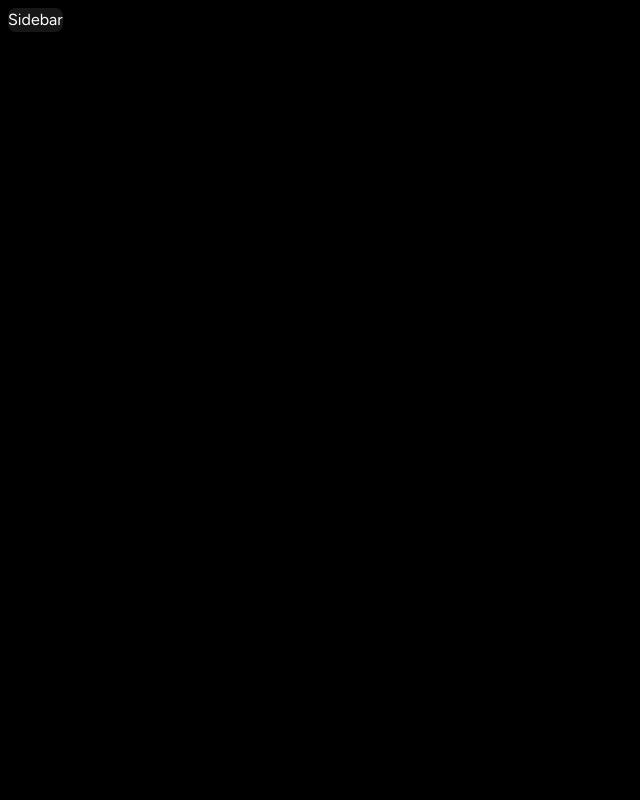
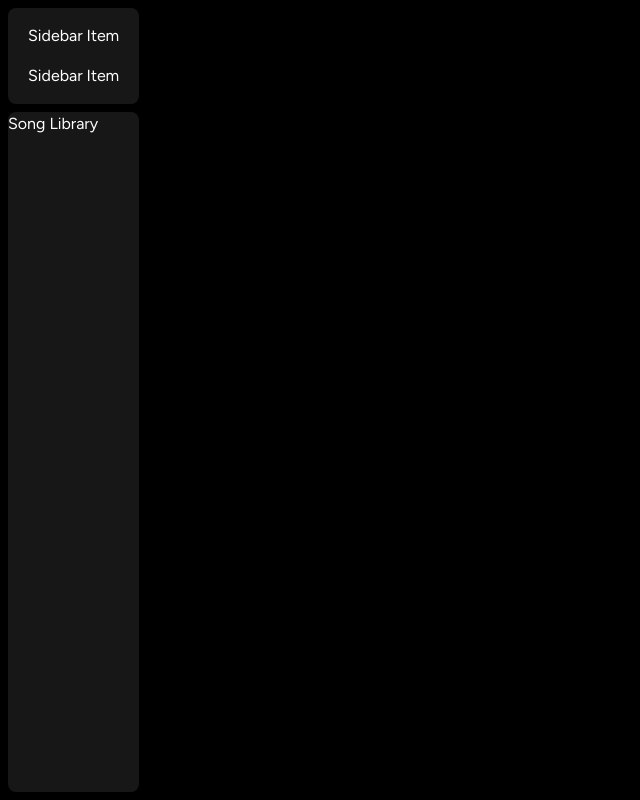
Before and after one commit to michaelorina/fullstack-spotify-clone, a Next.js app: page / in a window 1280 px wide. Shown: the whole page, without its empty margins (0-640 px from the left). Built offline with nearby package versions, Linux system fonts and the light colour scheme.

Commit message:
create sidebaritem

```diff
--- a/components/Sidebar.tsx
+++ b/components/Sidebar.tsx
@@ -5,6 +5,8 @@ import { useMemo } from "react";
 import {HiHome} from "react-icons/hi"
 import {BiHome} from "react-icons/bi"
 import Box from "./Box";
+import SidebarItem from "./SidebarItem";
+
 
 interface SidebarProps{
     children: React.ReactNode;
@@ -41,7 +43,23 @@ const Sidebar:React.FC<SidebarProps> = ({
                 p-2
             ">
                 <Box>
-                    Sidebar
+                    <div className="
+                        flex
+                        flex-col
+                        gap-y-4
+                        px-5
+                        py-4
+                    ">
+                        {routes.map((item) =>(
+                            <SidebarItem
+                            key={item.label}
+                            {...item}
+                        />
+                        ))}
+                    </div>
+                </Box>
+                <Box classname="overflow-y-auto h-full">
+                    Song Library
                 </Box>
             </div>
         </div>
--- /dev/null
+++ b/components/SidebarItem.tsx
@@ -0,0 +1,8 @@
+const SidebarItem = () =>{
+    return(
+        <div>
+            Sidebar Item
+        </div>
+    );
+}
+export default SidebarItem;
```
